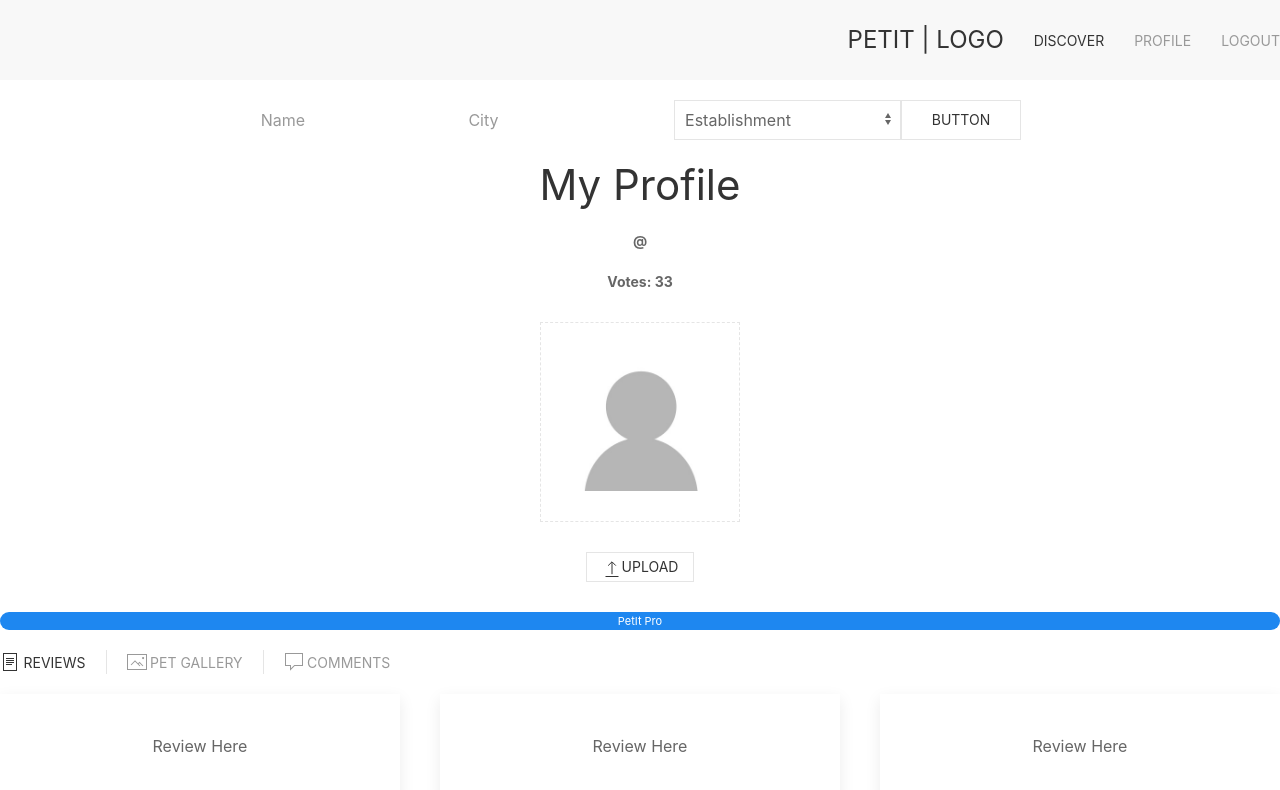
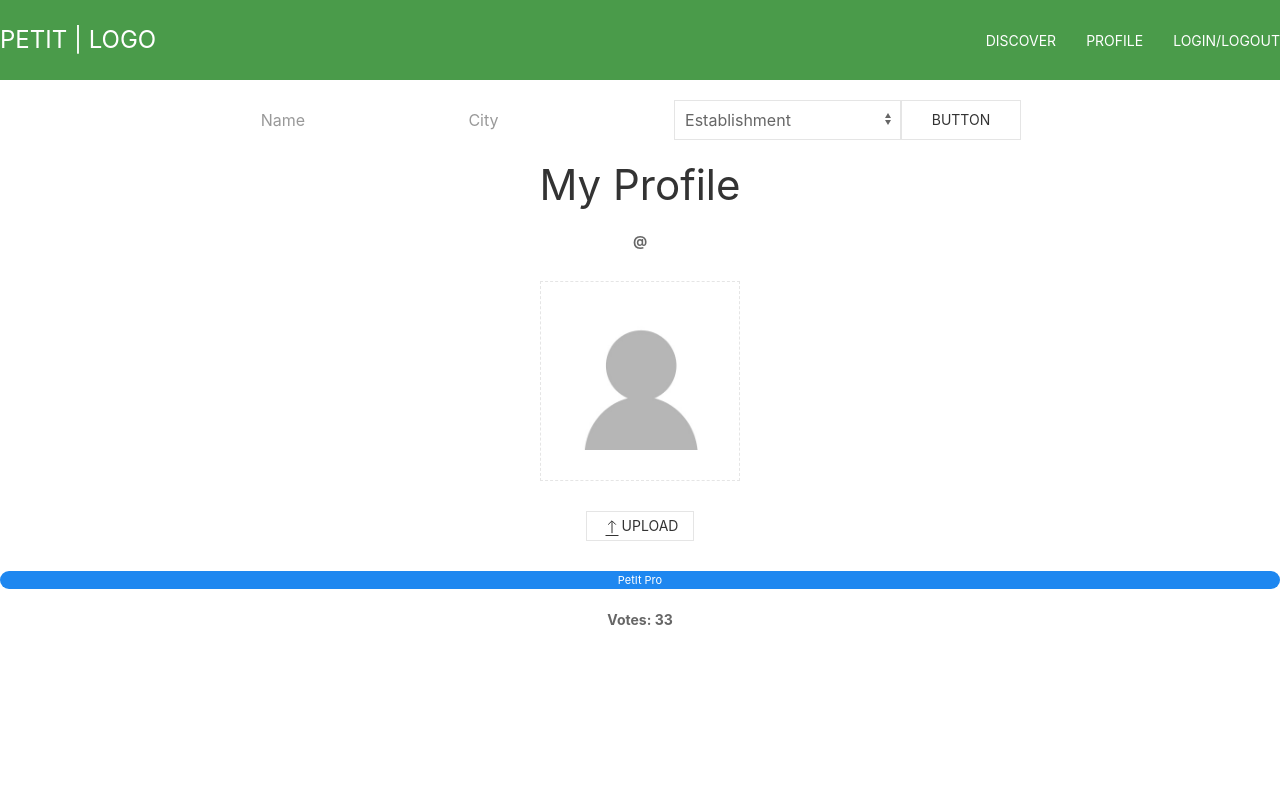
Before and after one commit to dimitermusic/petit-frontend, a React (Create React App) app: page /profile in a window 1280 px wide. Shown: the top 790 px of the page. Built offline with nearby package versions, Linux system fonts and the light colour scheme.

Commit message:
removed unwanted profile components and began styling navbar

```diff
--- a/src/components/NavBar/index.js
+++ b/src/components/NavBar/index.js
@@ -1,29 +1,30 @@
 import React, { useState } from "react";
 import PropTypes from 'prop-types';
 import { getThemeProps } from "@mui/system"
+import './style.css'
 
 function NavBar(props) {
 
     return (
         <>
             <div>
-                <nav className="uk-navbar-container" uk-navbar="true">
-
-                    <div className="uk-navbar-right">
-                        <a className="uk-navbar-item uk-logo" href="/discover">PETIT | LOGO</a>
-
-                    <div className="uk-navbar-right">
-                        <ul className="uk-navbar-nav">
-                            <li className="uk-active">
+                <nav className="uk-navbar-container navbar" uk-navbar="true">
+                    <div>
+                        <a className="uk-navbar-item uk-logo nav-logo" href="/discover">PETIT | LOGO</a>
+                    </div>
+                    <div>
+                        <ul className="uk-navbar-nav nav-items">
+                            <li>
                                 <a href="/discover">Discover</a>
                             </li>
                             <li>
                                 <a href={`/profile`}>Profile</a>
                             </li>
-                            <li><a href="/logout">Logout</a></li>
+                            <li>
+                                <a href="/logout">Login/Logout</a>
+                            </li>
                         </ul>
                     </div>
-                 </div>
                 </nav>
             </div>
         </>
--- /dev/null
+++ b/src/components/NavBar/style.css
@@ -0,0 +1,21 @@
+.navbar {
+    display: flex;
+    flex-wrap: wrap;
+    background-color: rgb(74, 155, 74) !important;
+    justify-content: flex-end !important;
+    justify-content: space-between !important;
+}
+
+.nav-logo {
+    margin-right: auto;
+}
+
+.navbar a {
+    color: white !important;
+    text-decoration: none !important;
+}
+
+.nav-items a:hover {
+    color: rgb(217, 228, 228) !important;
+    text-decoration: none !important;
+}
--- a/src/components/pages/Profile/index.js
+++ b/src/components/pages/Profile/index.js
@@ -9,8 +9,8 @@ import App from "../../../App.js"
 
 function Profile(props) {
 
-if(!props.username){
-    <Navigate to="/logout"/>
+    if (!props.username) {
+        <Navigate to="/logout" />
     }
 
     // const petGalleryButton = () => {
@@ -23,8 +23,6 @@ if(!props.username){
 
             <p className="uk-text-bold uk-text-small uk-flex uk-flex-center ">@{props.username}</p>
 
-        <p className="uk-text-bold uk-text-small uk-flex uk-flex-center ">Votes: 33{props.votes}</p>
-
             <img src={avatarImg} width="200" alt="avatar" className="uk-img uk-placeholder uk-align-center"></img>
 
             <p uk-margin="true">
@@ -35,24 +33,7 @@ if(!props.username){
             {/* Recieves badge if user submits more than 10 reviews */}
             <span className="uk-badge uk-flex uk-flex-center">PetIt Pro</span>
 
-            {/* Profile nav */}
-            <ul className="uk-subnav uk-subnav-divider uk-margin">
-                    <li className="uk-active"><a href="#"><span uk-icon="file-text"></span> Reviews</a></li>
-                    <li><a href="/petgallery"><span uk-icon="image"></span> Pet Gallery</a></li>
-                    <li><a href="#"><span uk-icon="comment"></span> Comments</a></li>
-            </ul>
-            {/* Populate user reviews */}
-            <div   className="uk-child-width-expand@s uk-text-center uk-grid">
-            <div>
-                <div className="uk-card uk-card-default uk-card-body">Review Here</div>
-            </div>
-            <div>
-                <div className="uk-card uk-card-default uk-card-body">Review Here</div>
-            </div>
-            <div>
-                <div className="uk-card uk-card-default uk-card-body">Review Here</div>
-                </div>
-            </div>
+            <p className="uk-text-bold uk-text-small uk-flex uk-flex-center ">Votes: 33{props.votes}</p>
         </div>
     )
 }
--- a/src/utils/api.js
+++ b/src/utils/api.js
@@ -1,5 +1,5 @@
 import axios from "axios";
-const URL_PREFIX = "https://petit-backend.herokuapp.com"
+const URL_PREFIX = "http://localhost:3001"
 
 const API = {
     getProfile: (tkn)=>{
```
Lines whose indentation alone changed are shown as unchanged.
